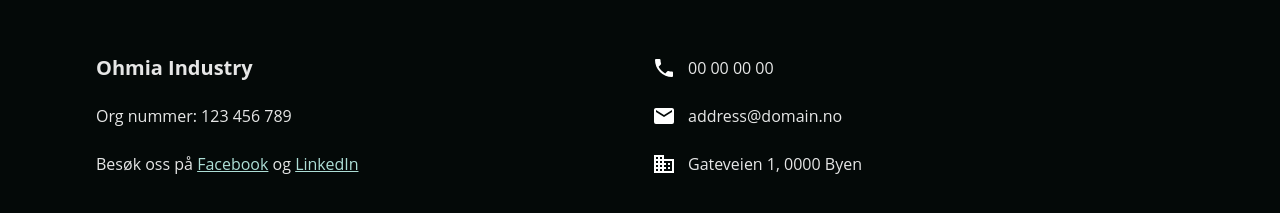
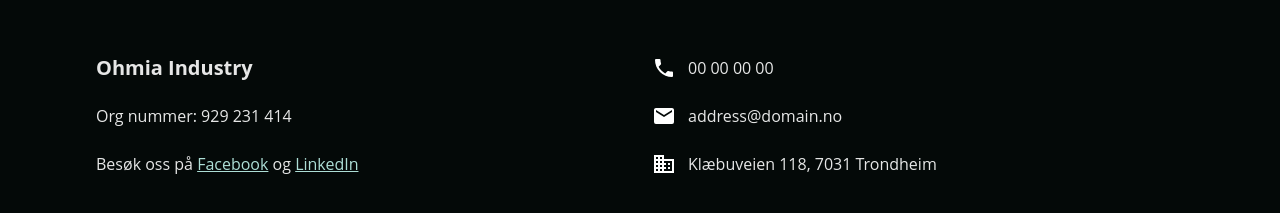
Before and after one commit to michael-bantle/ohmiaindustry.github.io, a Jekyll site: the page built from index.html, in a window 1280 px wide and 900 px high, scrolled down 5128 px. Shown: the part 604-817 px from the top of the window. Built offline with Jekyll 4.4.1, drawn with Linux system fonts in a browser that asks for light colours.

Commit message:
Updated contact-info

```diff
--- a/_data/contact.yml
+++ b/_data/contact.yml
@@ -1,8 +1,8 @@
 telephone: "00 00 00 00"
 mail: "address@domain.no"
-street: "Gateveien 1"
-postcode: "0000"
-city: "Byen"
-organisation-number: "123 456 789"
+street: "Klæbuveien 118"
+postcode: "7031"
+city: "Trondheim"
+organisation-number: "929 231 414"
 facebook: "http://facebook.com/"
 linkedin: "http://linkedin.com/"
```
